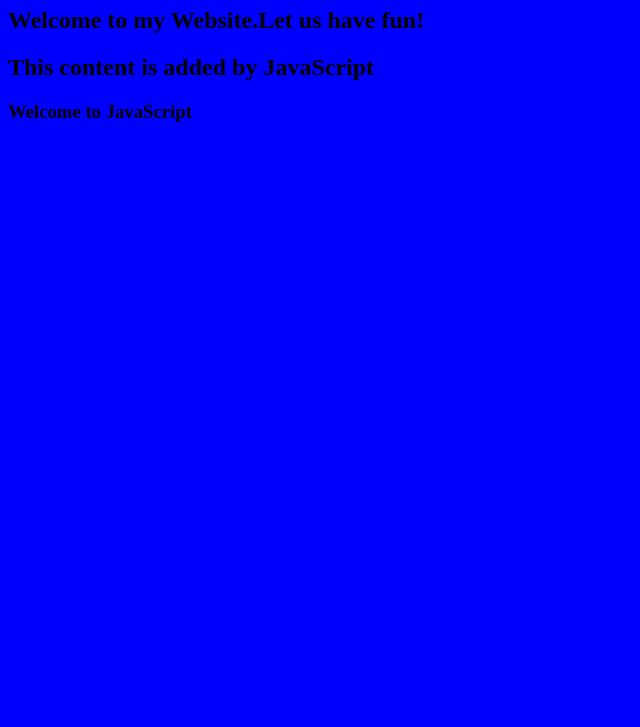
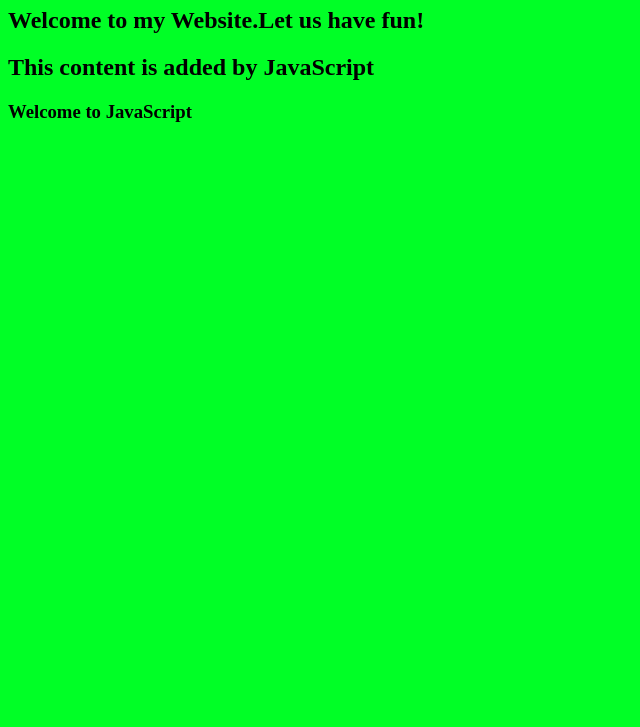
Before and after one commit to Mwaisaka/my-second-repository, a plain HTML site: page index.html in a window 1280 px wide. Shown: the part 73-800 px from the top of the page, without its empty margins (0-640 px from the left). Drawn offline with Linux system fonts and the light colour scheme.

Commit message:
Update 3

```diff
--- a/script.js
+++ b/script.js
@@ -1,8 +1,9 @@
 const h2 = document.createElement('h2');
 h2.textContent = `This content is added by JavaScript`;
 
+document.querySelector("body").appendChild(h2);
+
 const h3 = document.createElement('h3');
-h3.textContent = "Welcome to JavaScript";
+h3.textContent = `Welcome to JavaScript`;
 
-document.querySelector("body").appendChild(h2);
 document.querySelector("body").appendChild(h3);
--- a/style.css
+++ b/style.css
@@ -1,3 +1,3 @@
 body {
-    background: blue;
+    background: rgb(0, 255, 38);
   }
```
